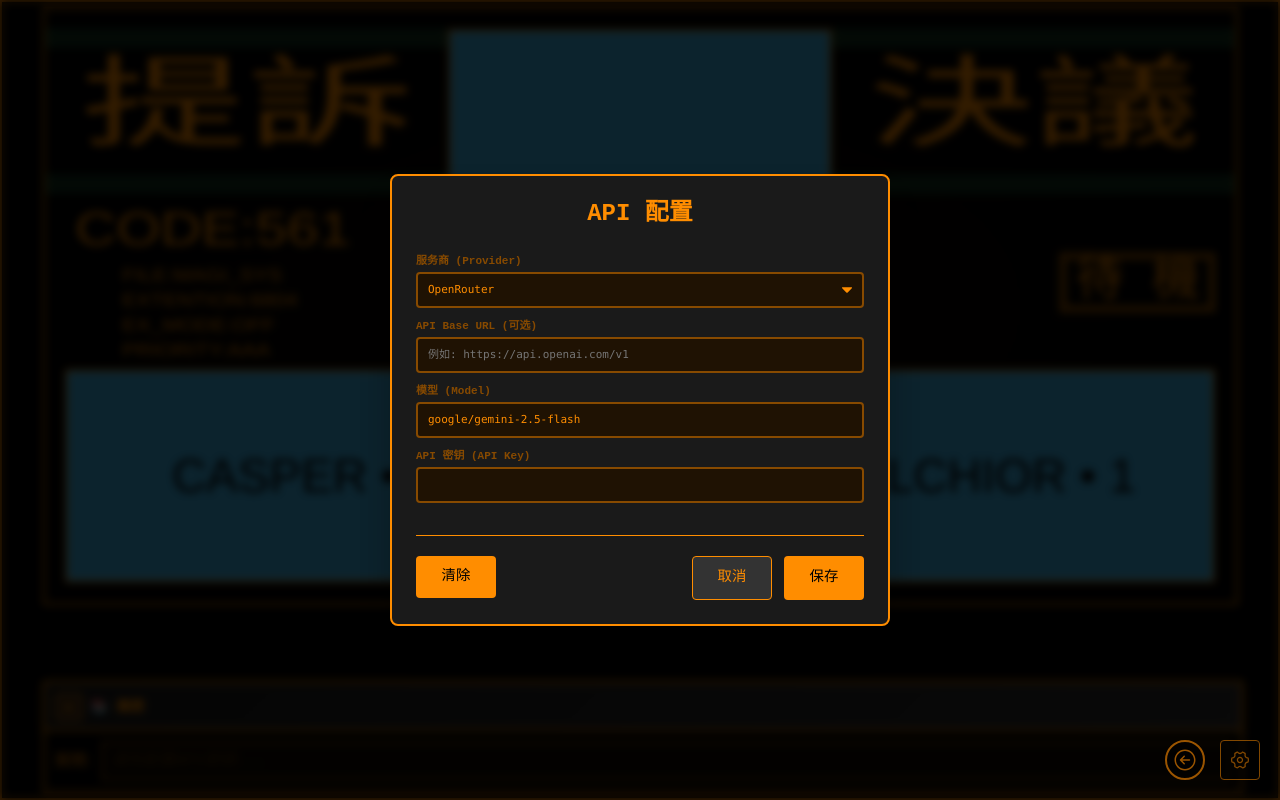
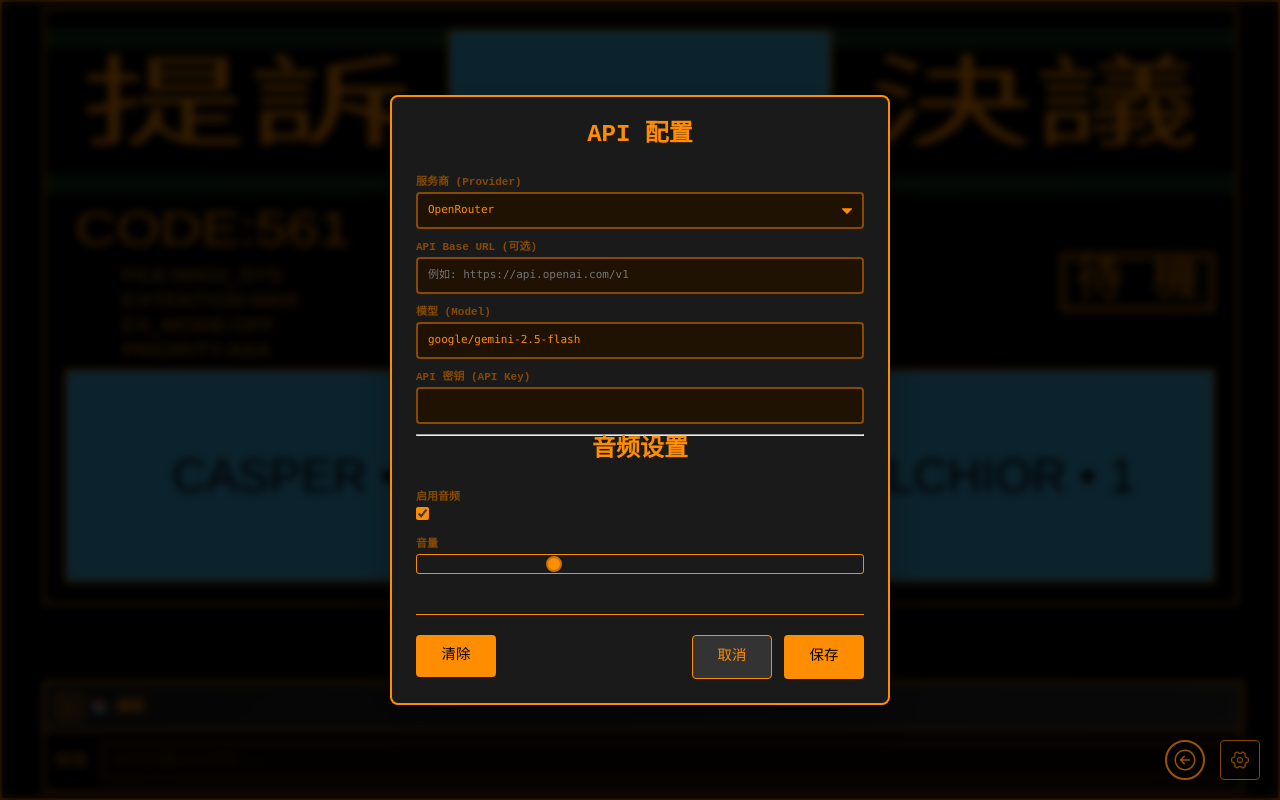
Before and after one commit to juzi0551/MAGI, a React (Vite) app: page / in a window 1280 px wide. Both pictures are taken after a click on the element 1185 px from the left and 760 px from the top of the page. Built offline with nearby package versions, Linux system fonts and the light colour scheme; a web font is replaced by a local one.

Commit message:
实现音频

```diff
--- a/src/components/common/SettingsModal.tsx
+++ b/src/components/common/SettingsModal.tsx
@@ -1,5 +1,5 @@
 import { useState, useEffect } from 'react';
-import { useConfig } from '../../context';
+import { useConfig, useAudio } from '../../context';
 import { AIProvider } from '../../types/ai';
 
 interface SettingsModalProps {
@@ -26,6 +26,7 @@ const DEFAULT_MODELS = {
  */
 const SettingsModal = ({ isOpen, onClose }: SettingsModalProps) => {
   const config = useConfig();
+  const { isAudioEnabled, audioVolume, toggleAudio, setAudioVolume } = useAudio();
 
   // 本地状态管理
   const [localProvider, setLocalProvider] = useState<AIProvider>(config.provider);
@@ -137,6 +138,28 @@ const SettingsModal = ({ isOpen, onClose }: SettingsModalProps) => {
           />
         </div>
 
+        <hr />
+
+        <h2>音频设置</h2>
+        <div className="form-group">
+          <label>启用音频</label>
+          <label className="switch">
+            <input type="checkbox" checked={isAudioEnabled} onChange={toggleAudio} />
+            <span className="slider round"></span>
+          </label>
+        </div>
+        <div className="form-group">
+          <label>音量</label>
+          <input
+            type="range"
+            min="0"
+            max="100"
+            value={audioVolume}
+            onChange={(e) => setAudioVolume(Number(e.target.value))}
+            disabled={!isAudioEnabled}
+          />
+        </div>
+
         <div className="modal-actions">
           <div className="left-actions">
             <button
--- a/src/components/layout/MagiSystem.tsx
+++ b/src/components/layout/MagiSystem.tsx
@@ -1,7 +1,8 @@
-import { useState, useEffect } from 'react';
+import { useState, useEffect, useRef } from 'react';
 import { MagiSystemProps } from '../../types';
 import { HistoryRecord } from '../../types/history';
-import { useConfig, useHistory, useMagi } from '../../context';
+import { useConfig, useHistory, useMagi, useAudio } from '../../context';
+import { useMagiAudio } from '../../hooks/useMagiAudio';
 import InputContainer from '../common/InputContainer';
 import WiseAnswerDisplay from '../magi/WiseAnswerDisplay';
 import HistoryPanel from '../common/HistoryPanel';
@@ -17,6 +18,21 @@ const MagiSystem = ({ children, className = '' }: MagiSystemProps) => {
   const config = useConfig();
   const history = useHistory();
   const magi = useMagi();
+  const { isAudioEnabled, audioVolume } = useAudio();
+  const audio = useMagiAudio();
+  const stopProcessingSoundRef = useRef<(() => void) | null>(null);
+
+  // 初始化音频
+  useEffect(() => {
+    const initAudio = () => {
+      audio.initialize();
+      window.removeEventListener('click', initAudio);
+    };
+    window.addEventListener('click', initAudio);
+    return () => {
+      window.removeEventListener('click', initAudio);
+    };
+  }, [audio]);
 
   // 启动动画状态
   const [isStartupComplete, setIsStartupComplete] = useState(false);
@@ -45,6 +61,36 @@ const MagiSystem = ({ children, className = '' }: MagiSystemProps) => {
       }, 2000);
     }
   }, [config.isLoading, config.isConfigValid, config.apiKey, isStartupComplete]);
+
+  // 音频效果
+  useEffect(() => {
+    audio.setVolume(audioVolume / 100);
+  }, [audioVolume, audio]);
+
+  useEffect(() => {
+    if (isAudioEnabled) {
+      if (magi.systemStatus === 'processing') {
+        stopProcessingSoundRef.current = audio.playProcessingSound();
+      } else {
+        if (stopProcessingSoundRef.current) {
+          stopProcessingSoundRef.current();
+          stopProcessingSoundRef.current = null;
+        }
+      }
+    }
+    return () => {
+      if (stopProcessingSoundRef.current) {
+        stopProcessingSoundRef.current();
+        stopProcessingSoundRef.current = null;
+      }
+    };
+  }, [magi.systemStatus, isAudioEnabled, audio]);
+
+  useEffect(() => {
+    if (isAudioEnabled && magi.systemStatus === 'completed' && magi.finalStatus) {
+      audio.playDecisionSound(magi.finalStatus);
+    }
+  }, [magi.finalStatus, magi.systemStatus, isAudioEnabled, audio]);
 
   // 监听AI处理开始，清空旧的保存追踪
   useEffect(() => {
--- /dev/null
+++ b/src/context/AudioContext.tsx
@@ -0,0 +1,50 @@
+
+import React, { createContext, useContext, useCallback, ReactNode } from 'react';
+import { useLocalStorage } from '../hooks/useLocalStorage';
+
+interface AudioContextType {
+  isAudioEnabled: boolean;
+  audioVolume: number;
+  toggleAudio: () => void;
+  setAudioVolume: (volume: number) => void;
+}
+
+const AudioContext = createContext<AudioContextType | undefined>(undefined);
+
+export const useAudio = () => {
+  const context = useContext(AudioContext);
+  if (!context) {
+    throw new Error('useAudio must be used within an AudioProvider');
+  }
+  return context;
+};
+
+interface AudioProviderProps {
+  children: ReactNode;
+}
+
+export const AudioProvider: React.FC<AudioProviderProps> = ({ children }) => {
+  const { value: isAudioEnabled, setValue: setIsAudioEnabled } = useLocalStorage<boolean>('audioEnabled', { defaultValue: true });
+  const { value: audioVolume, setValue: setAudioVolume } = useLocalStorage<number>('audioVolume', { defaultValue: 30 });
+
+  const toggleAudio = useCallback(() => {
+    setIsAudioEnabled((prev: boolean) => !prev);
+  }, [setIsAudioEnabled]);
+
+  const setVolume = useCallback((volume: number) => {
+    setAudioVolume(volume);
+  }, [setAudioVolume]);
+
+  const value = {
+    isAudioEnabled,
+    audioVolume,
+    toggleAudio,
+    setAudioVolume: setVolume,
+  };
+
+  return (
+    <AudioContext.Provider value={value}>
+      {children}
+    </AudioContext.Provider>
+  );
+};
--- a/src/context/index.tsx
+++ b/src/context/index.tsx
@@ -2,6 +2,7 @@ import { ContextProviderProps } from '../types/context';
 import { ConfigProvider } from './ConfigContext';
 import { MagiProvider } from './MagiContext';
 import { HistoryProvider } from './HistoryContext';
+import { AudioProvider } from './AudioContext';
 
 /**
  * 应用主Context Provider
@@ -10,11 +11,13 @@ import { HistoryProvider } from './HistoryContext';
 export function AppProvider({ children }: ContextProviderProps) {
   return (
     <ConfigProvider>
-      <HistoryProvider>
-        <MagiProvider>
-          {children}
-        </MagiProvider>
-      </HistoryProvider>
+      <AudioProvider>
+        <HistoryProvider>
+          <MagiProvider>
+            {children}
+          </MagiProvider>
+        </HistoryProvider>
+      </AudioProvider>
     </ConfigProvider>
   );
 }
@@ -25,3 +28,4 @@ export function AppProvider({ children }: ContextProviderProps) {
 export { ConfigProvider, useConfig } from './ConfigContext';
 export { MagiProvider, useMagi } from './MagiContext';
 export { HistoryProvider, useHistory } from './HistoryContext';
+export { AudioProvider, useAudio } from './AudioContext';
--- a/src/hooks/index.ts
+++ b/src/hooks/index.ts
@@ -27,3 +27,6 @@ export {
   useHistoryDetail,
   type UseHistoryReturn
 } from './useHistory';
+
+// 音频效果Hook
+export { useMagiAudio } from './useMagiAudio';
--- /dev/null
+++ b/src/hooks/useMagiAudio.ts
@@ -0,0 +1,126 @@
+import { useRef, useCallback } from 'react';
+import { FinalStatus } from '../types';
+
+type ProcessingSound = {
+  osc: OscillatorNode;
+  lfo: OscillatorNode;
+  gain: GainNode;
+};
+
+export const useMagiAudio = () => {
+  const audioContextRef = useRef<AudioContext | null>(null);
+  const masterGainRef = useRef<GainNode | null>(null);
+  const processingSoundRef = useRef<ProcessingSound | null>(null);
+
+  const initialize = useCallback(() => {
+    if (!audioContextRef.current) {
+      try {
+        const AudioContext = window.AudioContext || (window as any).webkitAudioContext;
+        const context = new AudioContext();
+        audioContextRef.current = context;
+        masterGainRef.current = context.createGain();
+        masterGainRef.current.connect(context.destination);
+        return true;
+      } catch (e) {
+        console.error("Web Audio API is not supported in this browser.", e);
+        return false;
+      }
+    }
+    return true;
+  }, []);
+
+  const setVolume = useCallback((volume: number) => {
+    if (masterGainRef.current) {
+      masterGainRef.current.gain.setValueAtTime(volume, audioContextRef.current?.currentTime ?? 0);
+    }
+  }, []);
+
+  const playProcessingSound = useCallback(() => {
+    if (!initialize() || !audioContextRef.current || !masterGainRef.current) return () => {};
+
+    if (processingSoundRef.current) {
+        return () => {};
+    }
+
+    const context = audioContextRef.current;
+    const masterGain = masterGainRef.current;
+
+    const gain = context.createGain();
+    gain.gain.setValueAtTime(0.5, context.currentTime);
+
+    const lfo = context.createOscillator();
+    lfo.type = 'square';
+    lfo.frequency.setValueAtTime(10, context.currentTime);
+    lfo.connect(gain.gain);
+
+    const osc = context.createOscillator();
+    osc.type = 'sine';
+    osc.frequency.setValueAtTime(2080, context.currentTime);
+    osc.connect(gain);
+    gain.connect(masterGain);
+
+    lfo.start(0);
+    osc.start(0);
+
+    processingSoundRef.current = { osc, lfo, gain };
+
+    return () => {
+      if (processingSoundRef.current) {
+        const { osc, lfo } = processingSoundRef.current;
+        const stopTime = context.currentTime;
+        osc.stop(stopTime);
+        lfo.stop(stopTime);
+        processingSoundRef.current = null;
+      }
+    };
+  }, [initialize]);
+
+  const stopProcessingSound = useCallback(() => {
+    if (processingSoundRef.current && audioContextRef.current) {
+        const { osc, lfo } = processingSoundRef.current;
+        const stopTime = audioContextRef.current.currentTime;
+        osc.stop(stopTime);
+        lfo.stop(stopTime);
+        processingSoundRef.current = null;
+    }
+  }, []);
+
+  const playDecisionSound = useCallback((status: FinalStatus) => {
+    if (!initialize() || !audioContextRef.current || !masterGainRef.current) return;
+
+    const context = audioContextRef.current;
+    const masterGain = masterGainRef.current;
+
+    let frequency: number;
+    switch (status) {
+      case 'yes':
+        frequency = 2000;
+        break;
+      case 'no':
+      case 'error':
+        frequency = 3400;
+        break;
+      case 'conditional':
+        frequency = 2700;
+        break;
+      case 'info':
+      default:
+        frequency = 2200;
+        break;
+    }
+
+    const osc = context.createOscillator();
+    osc.frequency.setValueAtTime(frequency, context.currentTime);
+    osc.connect(masterGain);
+    osc.start(0);
+    osc.stop(context.currentTime + 0.8);
+  }, [initialize]);
+
+  return {
+    initialize,
+    setVolume,
+    playProcessingSound,
+    stopProcessingSound,
+    playDecisionSound,
+  };
+};
```
Also changed, not shown: .kiro/specs/magi-react-vite-refactor/tasks.md, 1 other file (tests, documents, lock files or other folders).
